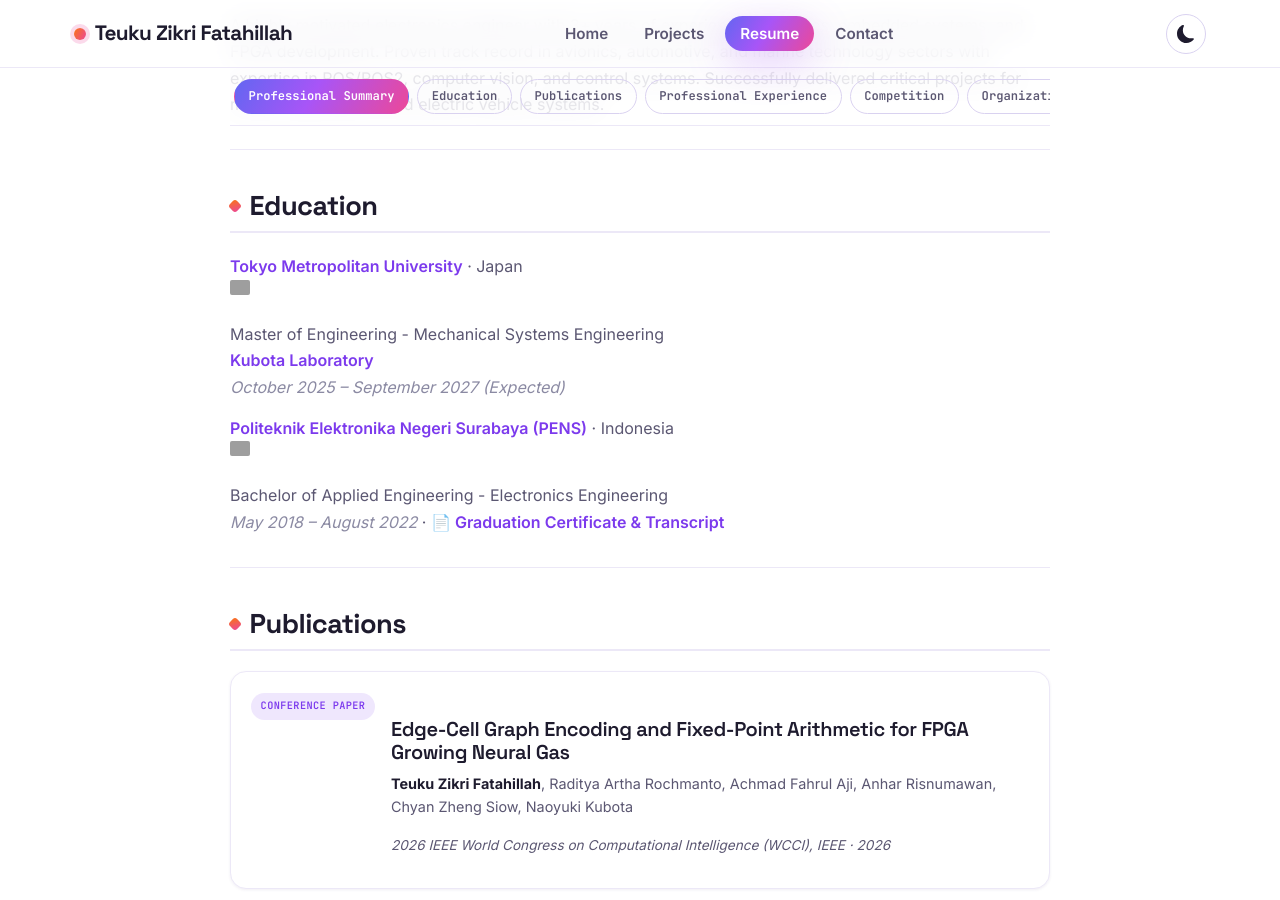
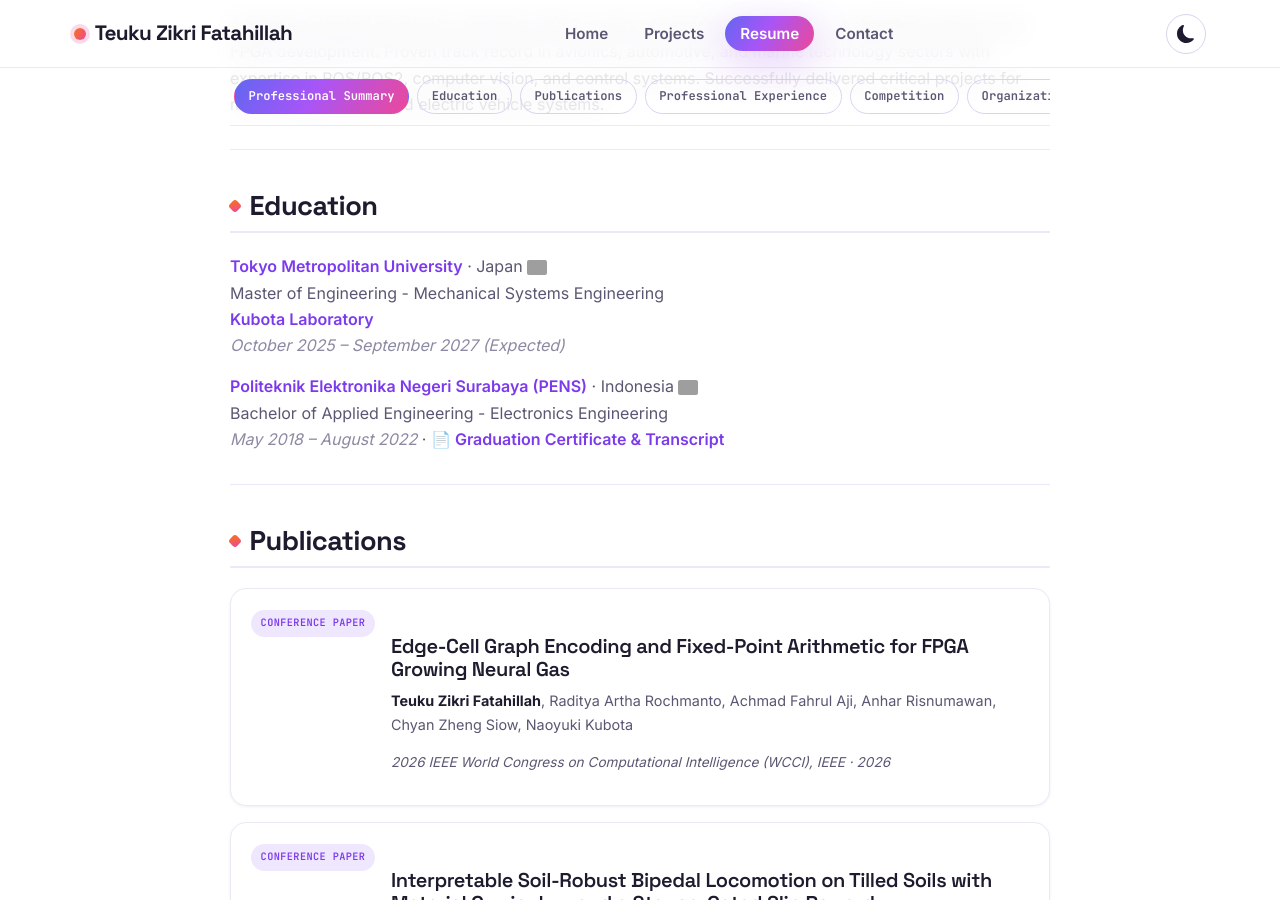
Before and after one commit to tzf230201/tzf230201.github.io, a Jekyll site: the page built from resume.md, in a window 1280 px wide and 900 px high, scrolled down 487 px. Built offline with Jekyll 4.4.1, drawn with Linux system fonts in a browser that asks for light colours; grey boxes are pictures that could not be loaded.

Commit message:
Make Education flag images inline (override global img display:block)
Co-Authored-By: Claude Opus 4.8 <noreply@anthropic.com>

```diff
--- a/resume.md
+++ b/resume.md
@@ -15,12 +15,12 @@ A highly motivated electronics engineer with 3+ years of experience in robotics,
 
 ## Education
 
-**[Tokyo Metropolitan University](https://www.tmu.ac.jp/english/index.html)** · Japan <img src="https://flagcdn.com/jp.svg" alt="Japan" width="20" style="vertical-align:-2px;border-radius:2px;">
+**[Tokyo Metropolitan University](https://www.tmu.ac.jp/english/index.html)** · Japan <img src="https://flagcdn.com/jp.svg" alt="Japan" width="20" style="display:inline-block;vertical-align:middle;border-radius:2px;">
 Master of Engineering - Mechanical Systems Engineering
 [Kubota Laboratory](https://kub-lab.jp/)
 *October 2025 – September 2027 (Expected)*
 
-**[Politeknik Elektronika Negeri Surabaya (PENS)](https://www.pens.ac.id/)** · Indonesia <img src="https://flagcdn.com/id.svg" alt="Indonesia" width="20" style="vertical-align:-2px;border-radius:2px;">
+**[Politeknik Elektronika Negeri Surabaya (PENS)](https://www.pens.ac.id/)** · Indonesia <img src="https://flagcdn.com/id.svg" alt="Indonesia" width="20" style="display:inline-block;vertical-align:middle;border-radius:2px;">
 Bachelor of Applied Engineering - Electronics Engineering
 *May 2018 – August 2022* · [📄 Graduation Certificate & Transcript](https://drive.google.com/file/d/1Zkzphf9Zs9DofBsya9QLxsumhvso7-r3/view)
 
```
